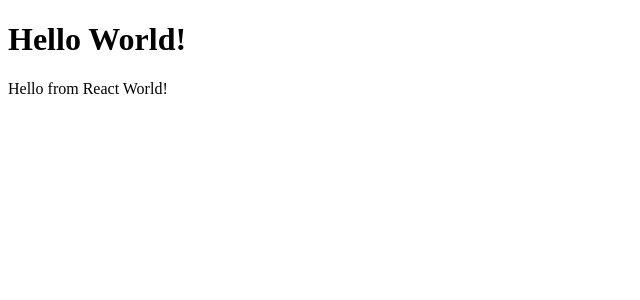
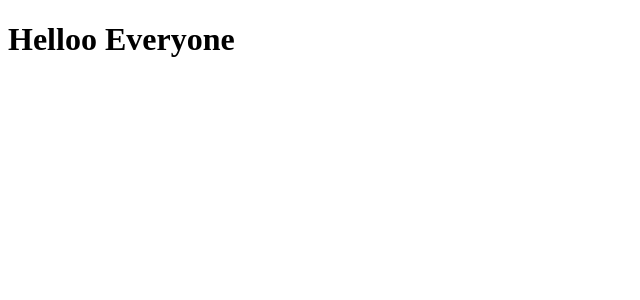
Before and after one commit to shwetarewatkar/React_learning, a React (Create React App) app in the folder ch02/my-first-app/: page / in a window 1280 px wide. Shown: the top 300 px of the page, without its empty margins (0-640 px from the left). Built offline with nearby package versions, Linux system fonts and the light colour scheme.

Commit message:
React component creation

```diff
--- a/ch02/my-first-app/src/index.js
+++ b/ch02/my-first-app/src/index.js
@@ -14,34 +14,19 @@
 import React from 'react'
 import ReactDOM from 'react-dom'
 
-var style = {
-    backgroundColor: 'orange',
-    color: 'white',
-    fontFamily: 'Arial'
+//component creation
+class Message extends React.Component{
+    render(){
+        return(
+            <div>
+                <h1>Helloo Everyone</h1>
+            </div>
+        )
+    }
 }
 
-//Using JSX
-// const title = React.createElement(
-//     'h1',
-//     {id: 'title', className: 'header', style: style},
-//     'Hello World'
-// )
-
-// const table = React.createElement(
-//     'ul',
-//     {id: 'table', className: 'unordered-table', style:style},
-//     React.createElement(
-//         'li',
-//         {},
-//         'items on our list'
-//     )
-// )
-
 ReactDOM.render(
-    <div>
-         <h1>Hello World!</h1>
-         <p>Hello from React World!</p>
-    </div>,
+    <Message />,
     document.getElementById('root')
 
 )
```
